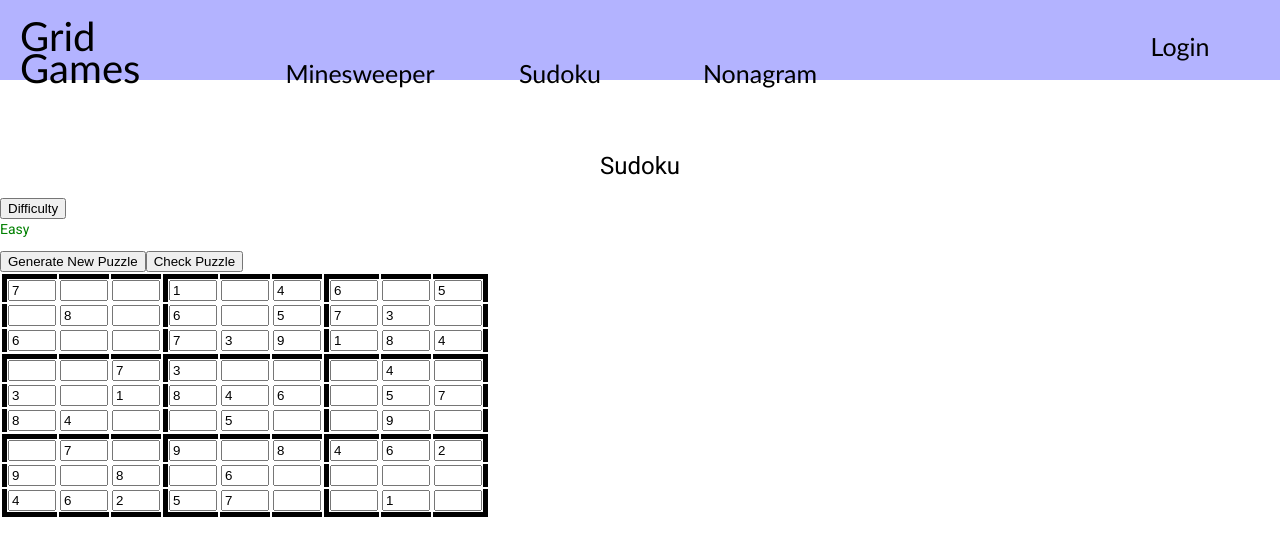
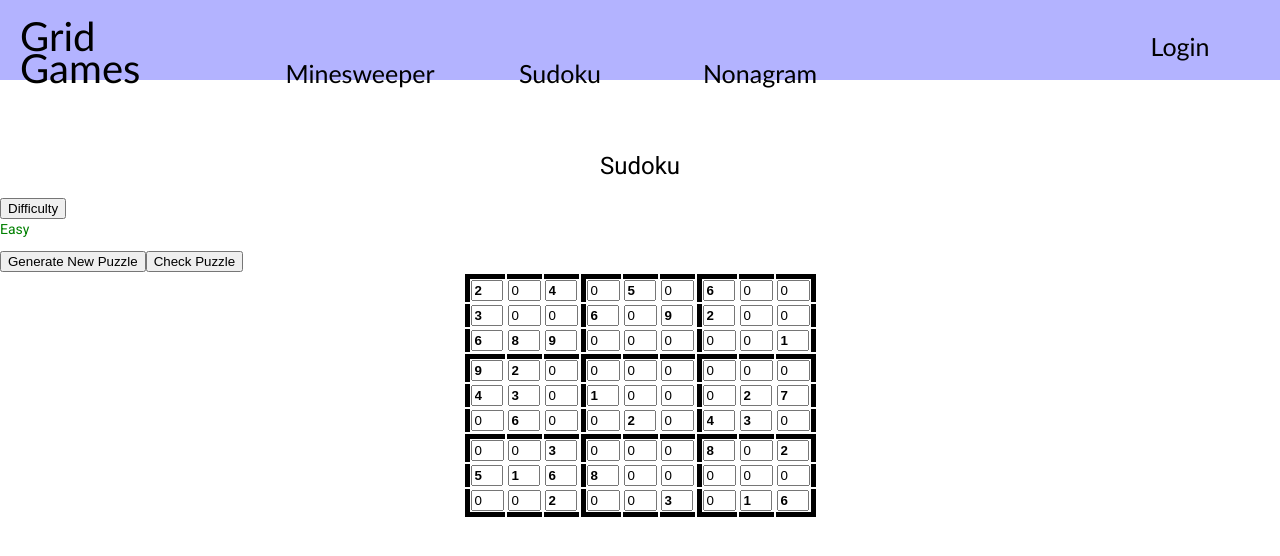
Before and after one commit to MyaDavis5753/Team-Software-Project-K, an Angular app: page /sudoku in a window 1280 px wide. Both pictures are taken after a click on the button "Generate New Puzzle". Shown: the top 556 px of the page. Built offline with nearby package versions, Linux system fonts and the light colour scheme.

Commit message:
Fixed bug with visuals on Sudoku inputs. Added disabling of generated puzzle numbers and corrected styling

```diff
--- a/src/app/sudoku/sudoku.component.css
+++ b/src/app/sudoku/sudoku.component.css
@@ -18,9 +18,8 @@
     width: 100%;
 }
 
-.generate {
-    display: inline-block;
-    margin: 40px;
+.fields {
+    margin: auto;
 }
 
 label {
@@ -33,9 +32,15 @@ label {
     display: inline-block;
 }
 
+input::-webkit-outer-spin-button,
+input::-webkit-inner-spin-button {
+	  -webkit-appearance: none;
+	    margin: 0;
+    }
+
 .generatebutton {
-    display: block;
     margin-top: 10px;
+    margin: auto;
     background-color: white;
     border-color: #b3b3ff;
     border-radius: 0px;
@@ -49,7 +54,6 @@ label {
     }
 
 .puzzle {
-    display: inline;
     margin: auto;
 }
 
--- a/src/app/sudoku/sudoku.component.html
+++ b/src/app/sudoku/sudoku.component.html
@@ -1,4 +1,5 @@
 <h1 class="title">Sudoku</h1>
+	<div class="fields">
 	    <button (click)="setDifficulty()">Difficulty</button>
 	    <p class="correctSolution" *ngIf="difficulty == 4">Easy</p>
 	    <p class="correctSolution" *ngIf="difficulty == 3.5">Medium</p>
@@ -8,8 +9,9 @@
 	    <button (click)="validate()">Check Puzzle</button>
 	    <p class="correctSolution" *ngIf="solved==true">Correct!</p>
 	      <p class="incorrectSolution" *ngIf="solved==false">There may be mistakes in the puzzle</p>
+      	</div>
 <main>
-<table style="float: left" id='game' *ngIf="squares">
+<table class="puzzle" *ngIf="squares">
     <tbody>
         <tr *ngFor="let row of squares; let r = index">
             <td *ngFor="let cell of row; let c = index" class="{{r % 3 == 0 ? 'rowThickBorder' : ''}} {{c%3==0?'colThickBorder':''}} {{r%8 ==0&&r!=0?'endRow':''}} {{c%8==0&&c!=0?'endCol':''}}">
@@ -18,9 +20,14 @@
                     min="1"
                     max="9"
                     maxlength="1"
-                    (keypress)="update($event.keyCode,r,c)"
-                    oninput="if(value>9||value<1&&value!='') alert('invalid entry')"
-                    value={{cell}}
+                    value={{cell.value}}
+		    [readonly]="cell.generated"
+                    onkeypress="update($event.keyCode,r,c)"
+		    oninput="if(value>9||value<1&&value!='') {
+					alert('invalid entry')
+		    			value = ''
+		    		}"
+		    [style] = "cell.generated ? 'font-weight:bold' : ''"
                 />
                 <!--
                     How to get rid of e input?
--- a/src/app/sudoku/sudoku.component.ts
+++ b/src/app/sudoku/sudoku.component.ts
@@ -1,17 +1,25 @@
 import { Component, OnInit } from '@angular/core';
 
 import {MatGridListModule} from '@angular/material/grid-list';
+
+
+ export interface SudokuCell {
+	value: number;
+	generated: boolean;
+ }
 
 @Component({
   selector: 'app-sudoku',
   templateUrl: './sudoku.component.html',
   styleUrls: ['./sudoku.component.css', '../app.component.css']
 })
+
 export class SudokuComponent implements OnInit {
+
 
   width!: number;
   height!: number;
-  squares!: number[][];
+  squares!: SudokuCell[][];
   difficulty!: number;//1==easy,2==medium;3==hard;4==expert
   solution!: number[][];
   solved!: boolean
@@ -19,26 +27,34 @@ export class SudokuComponent implements OnInit {
   constructor() { }
 
   ngOnInit(): void {
-    this.difficulty=4;
+    this.difficulty = 4;
   }
+
   setDifficulty(){
-    this.difficulty=this.difficulty-.5;
-    if(this.difficulty==2){
-      this.difficulty=4;
+    this.difficulty = this.difficulty - .5;
+    if(this.difficulty == 2){
+      this.difficulty = 4;
     }
   }
+
   update(value:number,i:number,j:number){
-    var x=String.fromCharCode(value)
-    this.squares[i][j]=parseInt(x)
+    var x = String.fromCharCode(value)
+    this.squares[i][j].value = parseInt(x)
     console.log(this.squares)
   }
+
+  checkCell(i:number,j:number) {
+	console.log("I am checking the cell\n")
+	return this.squares[i][j].generated
+  }
+
   //check to see if the puzzle is right
   validate(){
-    this.solved=true
+    this.solved = true
     for(var i=0;i<this.height;i++){
       for(var j=0;j<this.width;j++){
-        if(this.solution[i][j]!=this.squares[i][j]){
-          this.solved=false;
+        if(this.solution[i][j] != this.squares[i][j].value){
+          this.solved = false;
           break
         }
       }
@@ -48,12 +64,18 @@ export class SudokuComponent implements OnInit {
 
   generatePuzzle(difficulty: number){
 //create baseline arrays for each of what we are going to use, arranged this way to note that they should have patterns of a 3x3 grid
-  this.squares=[
-    [],[],[],
-    [],[],[],
-    [],[],[],
+  this.squares = [
+    [{value: 0, generated: false},{value: 0, generated: false},{value: 0, generated: false},{value: 0, generated: false},{value: 0, generated: false},{value: 0, generated: false},{value: 0, generated: false},{value: 0, generated: false},{value: 0, generated: false}],
+    [{value: 0, generated: false},{value: 0, generated: false},{value: 0, generated: false},{value: 0, generated: false},{value: 0, generated: false},{value: 0, generated: false},{value: 0, generated: false},{value: 0, generated: false},{value: 0, generated: false}],
+    [{value: 0, generated: false},{value: 0, generated: false},{value: 0, generated: false},{value: 0, generated: false},{value: 0, generated: false},{value: 0, generated: false},{value: 0, generated: false},{value: 0, generated: false},{value: 0, generated: false}],
+    [{value: 0, generated: false},{value: 0, generated: false},{value: 0, generated: false},{value: 0, generated: false},{value: 0, generated: false},{value: 0, generated: false},{value: 0, generated: false},{value: 0, generated: false},{value: 0, generated: false}],
+    [{value: 0, generated: false},{value: 0, generated: false},{value: 0, generated: false},{value: 0, generated: false},{value: 0, generated: false},{value: 0, generated: false},{value: 0, generated: false},{value: 0, generated: false},{value: 0, generated: false}],
+    [{value: 0, generated: false},{value: 0, generated: false},{value: 0, generated: false},{value: 0, generated: false},{value: 0, generated: false},{value: 0, generated: false},{value: 0, generated: false},{value: 0, generated: false},{value: 0, generated: false}],
+    [{value: 0, generated: false},{value: 0, generated: false},{value: 0, generated: false},{value: 0, generated: false},{value: 0, generated: false},{value: 0, generated: false},{value: 0, generated: false},{value: 0, generated: false},{value: 0, generated: false}],
+    [{value: 0, generated: false},{value: 0, generated: false},{value: 0, generated: false},{value: 0, generated: false},{value: 0, generated: false},{value: 0, generated: false},{value: 0, generated: false},{value: 0, generated: false},{value: 0, generated: false}],
+    [{value: 0, generated: false},{value: 0, generated: false},{value: 0, generated: false},{value: 0, generated: false},{value: 0, generated: false},{value: 0, generated: false},{value: 0, generated: false},{value: 0, generated: false},{value: 0, generated: false}],
   ]
-  this.solution=[
+  this.solution = [
     [],[],[],
     [],[],[],
     [],[],[],
@@ -62,9 +84,9 @@ export class SudokuComponent implements OnInit {
   //get some inital parameters set.
     this.width = 9;
     this.height = 9;
-    for(var i=0;i<this.height;i++){
-      for(var j=0;j<this.width;j++){
-        this.solution[i][j]=0
+    for(var i = 0; i < this.height; i++){
+      for(var j = 0; j < this.width; j++){
+        this.solution[i][j] = 0
       }
     }
     var validEntryB = new Array(10).fill(false)
@@ -93,9 +115,13 @@ export class SudokuComponent implements OnInit {
       }
       for(var j=0;j<this.width;j++){
         //fill the puzzle with the numbers from our row, ensuring that no number ends up in the same collumn
-        this.solution[i][j]=rows[(j+i*3+count)%9]
+        this.solution[i][j] = rows[(j+i*3+count) % 9]
         //what we show, based of difficulty
-        this.squares[i][j]=this.difficulty/9>Math.random()?this.solution[i][j]:null
+	let chance = this.difficulty / 9 > Math.random()
+	if(chance) {
+		this.squares[i][j].value = this.solution[i][j]
+		this.squares[i][j].generated = true
+	}
       }
     }
     //loged for testing purposes
```
Lines whose indentation alone changed are shown as unchanged.
